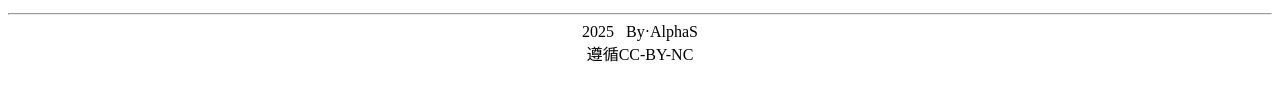
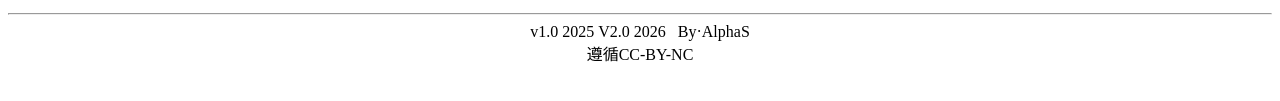
Before and after one commit to AbyssDayStar/Playlist, a website: page index.html in a window 1280 px wide. Shown: the part 443-544 px from the top of the page. Drawn offline with Linux system fonts and the light colour scheme; no server answers.

Commit message:
时间修复

```diff
--- a/index.html
+++ b/index.html
@@ -35,7 +35,7 @@
   <div>
     <hr />
     <footer style="text-align: center">
-      2025&nbsp;&nbsp;&nbsp;By·AlphaS<br />遵循CC-BY-NC
+      v1.0 2025&nbsp;V2.0 2026&nbsp;&nbsp;&nbsp;By·AlphaS<br />遵循CC-BY-NC
     </footer>
   </div>
 </body>
```
